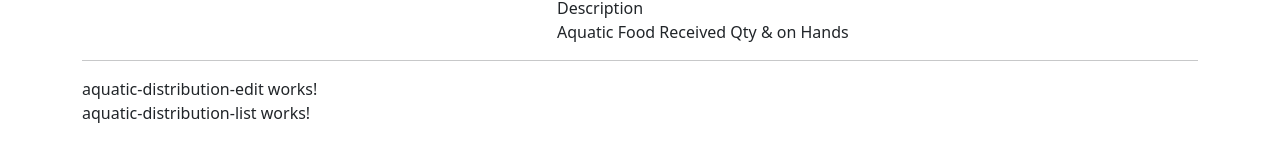
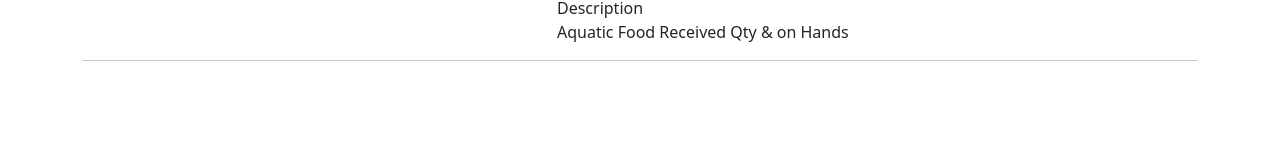
Before and after one commit to NuengPK/aquaticpd, an Angular app: page / in a window 1280 px wide. Shown: the part 444-606 px from the top of the page. Built offline with nearby package versions, Linux system fonts and the light colour scheme.

Commit message:
Big Edit

```diff
--- a/src/app/Distribution-List/aquatic-distribution-edit/aquatic-distribution-edit.component.html
+++ /dev/null
@@ -1 +0,0 @@
-aquatic-distribution-edit works!
--- a/src/app/Distribution-List/aquatic-distribution-edit/aquatic-distribution-edit.component.ts
+++ /dev/null
@@ -1,15 +0,0 @@
-import { Component, OnInit } from '@angular/core';
-
-@Component({
-  selector: 'app-aquatic-distribution-edit',
-  templateUrl: './aquatic-distribution-edit.component.html',
-  styleUrls: ['./aquatic-distribution-edit.component.css']
-})
-export class AquaticDistributionEditComponent implements OnInit {
-
-  constructor() { }
-
-  ngOnInit(): void {
-  }
-
-}
--- a/src/app/Distribution-List/aquatic-distribution-list.component.html
+++ /dev/null
@@ -1 +0,0 @@
-<p>aquatic-distribution-list works!</p>
--- a/src/app/Distribution-List/aquatic-distribution-list.component.ts
+++ /dev/null
@@ -1,15 +0,0 @@
-import { Component, OnInit } from '@angular/core';
-
-@Component({
-  selector: 'app-aquatic-distribution-list',
-  templateUrl: './aquatic-distribution-list.component.html',
-  styleUrls: ['./aquatic-distribution-list.component.css']
-})
-export class AquaticDistributionListComponent implements OnInit {
-
-  constructor() { }
-
-  ngOnInit(): void {
-  }
-
-}
--- a/src/app/app.component.html
+++ b/src/app/app.component.html
@@ -8,12 +8,10 @@
   <hr>
   <div class="row">
     <div class="col-md-12">
-      <app-aquatic-distribution-edit></app-aquatic-distribution-edit>
     </div>
   </div>
   <div class="row">
     <div class="col-md-12">
-      <app-aquatic-distribution-list></app-aquatic-distribution-list>
     </div>
   </div>
 </div>
--- /dev/null
+++ b/src/app/distribution-list/distribution-list.component.html
@@ -0,0 +1 @@
+<p>distribution-list works!</p>
--- /dev/null
+++ b/src/app/distribution-list/distribution-list.component.ts
@@ -0,0 +1,15 @@
+import { Component, OnInit } from '@angular/core';
+
+@Component({
+  selector: 'app-distribution-list',
+  templateUrl: './distribution-list.component.html',
+  styleUrls: ['./distribution-list.component.css']
+})
+export class DistributionListComponent implements OnInit {
+
+  constructor() { }
+
+  ngOnInit(): void {
+  }
+
+}
```
Also changed, not shown: src/app/app.module.ts (+3 -5 lines), src/app/Distribution-List/aquatic-distribution-edit/aquatic-distribution-edit.component.css (deleted), src/app/distribution-list/distribution-list.component.css (added), 1 other file (tests, documents, lock files or other folders).
